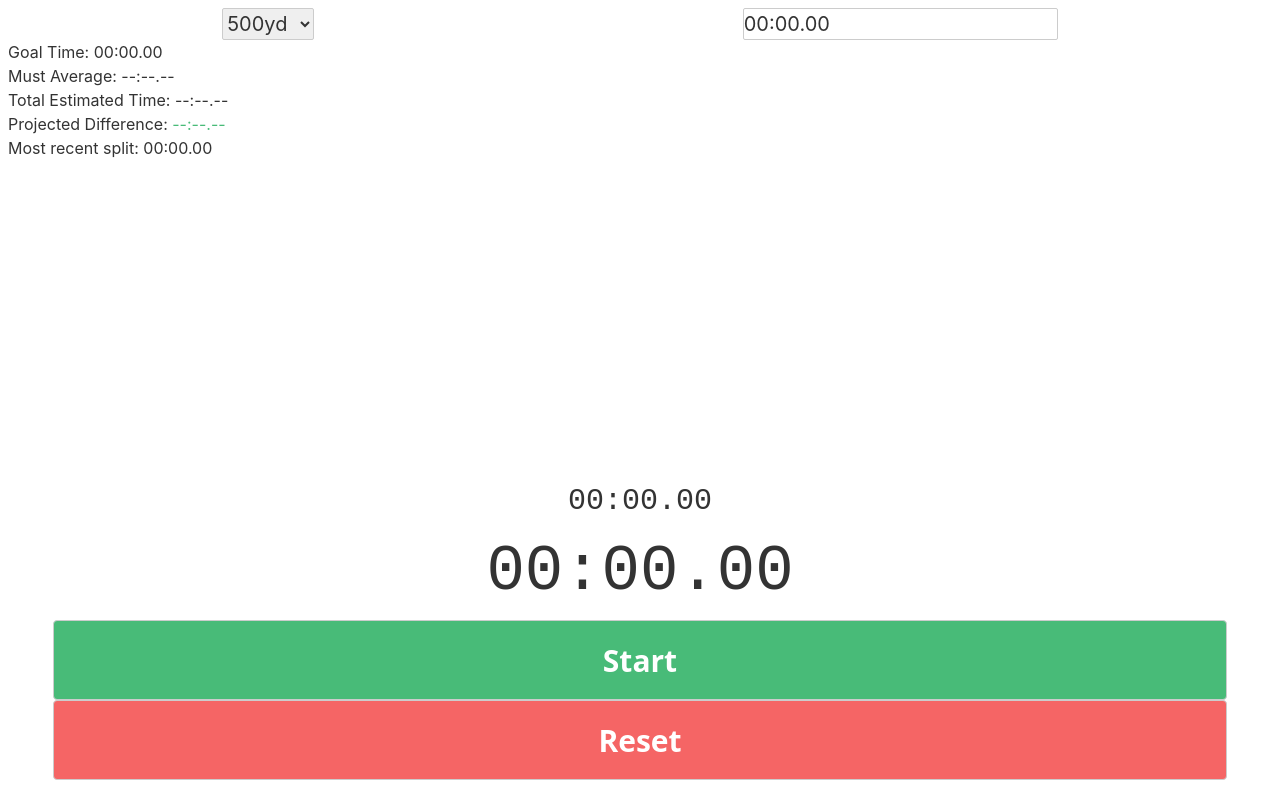
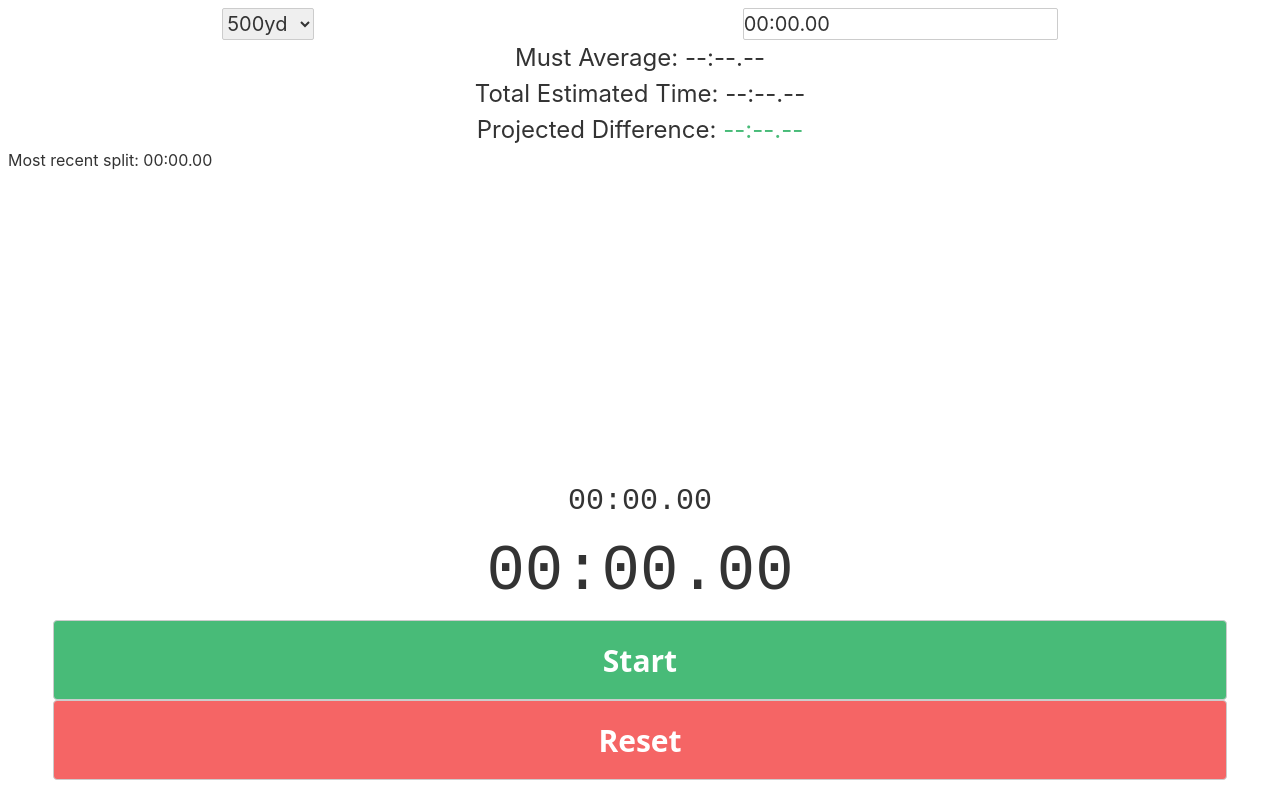
Before and after one commit to emmettmccann/onpace, a Svelte app: page / in a window 1280 px wide. Built offline with nearby package versions, Linux system fonts and the light colour scheme.

Commit message:
center Race details

```diff
--- a/src/Race.svelte
+++ b/src/Race.svelte
@@ -36,10 +36,7 @@
 
 <div>
   <div>
-    <div>
-      Goal Time:
-      <TimeDisp time={goalTime} />
-    </div>
+    <div class="flex flex-col items-center text-2xl width-full">
       <div>
         Must Average:
         <TimeDisp time={mustAverage} />
@@ -48,10 +45,10 @@
         Total Estimated Time:
         <TimeDisp time={totalTime} />
       </div>
-
       <div>
         Projected Difference:
         <TimeDisp split fullTime time={projDifference} />
+      </div>
     </div>
 
     {#if lapTimes.length > 0}
```
Lines whose indentation alone changed are shown as unchanged.
